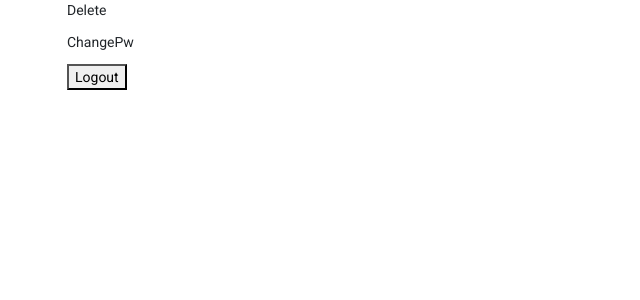
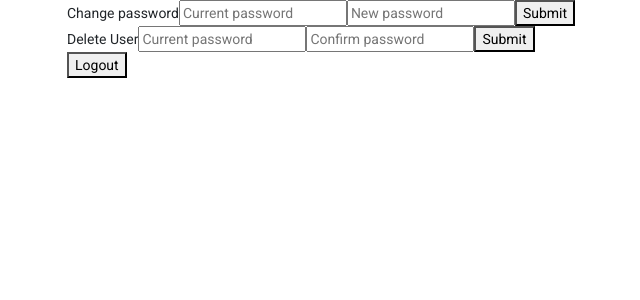
Before and after one commit to Gmiki91/storybuilder2-ng, an Angular app: page /profile in a window 1280 px wide. Shown: the top 300 px of the page, without its empty margins (15-655 px from the left). Built offline with nearby package versions, Linux system fonts and the light colour scheme; no server answers.

Commit message:
delete, changepw

```diff
--- a/src/app/profile/profile.component.html
+++ b/src/app/profile/profile.component.html
@@ -1,8 +1,18 @@
 <div class="container">
     <app-stats [isMe]="true"></app-stats>
             <div >
-                <p>Delete</p>
-                <p>ChangePw</p>
+                <div>
+                    <label>Change password</label>
+                    <input #currentPw placeholder="Current password" type="password">
+                    <input #newPw placeholder="New password" type="password">
+                    <button (click)="changePassword()">Submit</button>
+                </div>
+                <div>
+                    <label>Delete User</label>
+                    <input #currentPw1 placeholder="Current password" type="password">
+                    <input #currentPw2 placeholder="Confirm password" type="password">
+                    <button (click)="deleteUser()">Submit</button>
+                </div>
                 <button (click)="onLogout()">Logout</button>
             </div>
 
--- a/src/app/profile/profile.component.ts
+++ b/src/app/profile/profile.component.ts
@@ -1,26 +1,43 @@
-import { Component, OnInit } from '@angular/core';
-import { Router } from '@angular/router';
+import { Component, ElementRef, ViewChild } from '@angular/core';
+
 import { User } from '../shared/models/user';
 import { AuthenticationService } from '../shared/services/authentication.service';
+import { StoryService } from '../shared/services/story.service';
 
 @Component({
   selector: 'app-profile',
   templateUrl: './profile.component.html',
   styleUrls: ['./profile.component.css']
 })
-export class ProfileComponent implements OnInit {
+export class ProfileComponent {
+  @ViewChild('currentPw') currentPw!: ElementRef
+  @ViewChild('currentPw2') currentPw2!: ElementRef
+  @ViewChild('currentPw1') currentPw1!: ElementRef
+  @ViewChild('newPw') newPw!: ElementRef
   authorId!: string;
   user!: User;
 
-  constructor(
-    private authentication: AuthenticationService,
-    private router: Router) {}
+  constructor(private authentication: AuthenticationService, private storyService: StoryService) { }
 
-  ngOnInit(): void {
 
+  changePassword(): void {
+    this.authentication.changePassword(this.currentPw.nativeElement.value, this.newPw.nativeElement.value);
   }
 
+  deleteUser(): void {
+    if (this.currentPw1.nativeElement.value === this.currentPw2.nativeElement.value) {
+      this.authentication.deleteUser(this.currentPw1.nativeElement.value).subscribe({
+        next: result => {
+          if (result.status === 'success') {
+            this.authentication.logout();
+            this.storyService.deleteStories();
+          }
+        },
+        error: response => alert(response.error.message)
+      })
 
+    } else { alert("Passwords do not match!") }
+  }
   onLogout(): void {
     this.authentication.logout();
   }
--- a/src/app/shared/services/authentication.service.ts
+++ b/src/app/shared/services/authentication.service.ts
@@ -1,7 +1,7 @@
 import { HttpClient } from "@angular/common/http";
 import { Injectable } from "@angular/core";
 import { Router } from "@angular/router";
-import { map,Subject } from "rxjs";
+import { map, Subject } from "rxjs";
 import { environment } from 'src/environments/environment';
 import { User } from "../models/user";
 
@@ -11,34 +11,49 @@ import { User } from "../models/user";
 
 export class AuthenticationService {
     user = new Subject<User>();
-    constructor(private httpClient: HttpClient, private router: Router) {}
+    constructor(private httpClient: HttpClient, private router: Router) { }
 
     login(userInput: string, password: string): void {
-        this.httpClient.post<{ token: string, user:User}>(`${environment.url}/users/login`, { userInput, password })
+        this.httpClient.post<{ token: string, user: User }>(`${environment.url}/users/login`, { userInput, password })
             .subscribe(result => {
                 localStorage.setItem('access_token', result.token);
                 this.user.next(result.user)
                 this.router.navigate(['/']);
             })
     }
-    logout():void{
+    logout(): void {
         localStorage.removeItem('access_token');
-        this.user.next({}as User)
+        this.user.next({} as User)
         this.router.navigate(['/login']);
+    }
+
+    changePassword(currentPassword: string, newPassword: string): void {
+        this.httpClient.patch<{ message: string, token: string }>(`${environment.url}/users/updatePassword`, { currentPassword, newPassword })
+            .subscribe({
+                next: result => {
+                    localStorage.setItem('access_token', result.token);
+                    alert(result.message)
+                },
+                error: response =>{alert(response.error.message)}
+            })
+    }
+
+    deleteUser(deletePassword: string) {
+        return this.httpClient.patch<{ status: string, message: string }>(`${environment.url}/users/`, { deletePassword })
     }
 
     isLoggedIn(): boolean {
         const token = localStorage.getItem('access_token');
-        return (token !== null) ? true : false;
+        return token !== null;
     }
 
     getCurrentUser() {
         return this.user.asObservable();
     }
 
-    getUser(userId:string){
-        return this.httpClient.get<{result:string, user:User}>(`${environment.url}/users/user/${userId}`)
-        .pipe(map(result => result.user))
+    getUser(userId: string) {
+        return this.httpClient.get<{ result: string, user: User }>(`${environment.url}/users/user/${userId}`)
+            .pipe(map(result => result.user))
     }
 
     refreshLoggedInUser() {
--- a/src/app/shared/services/story.service.ts
+++ b/src/app/shared/services/story.service.ts
@@ -109,6 +109,9 @@ export class StoryService {
         this.http.put<{ status: string, story: Story }>(`${environment.url}/stories/one/${id}`, { description })
             .subscribe(result => this.story.next(result.story));
     }
+    deleteStories():void{
+        this.http.delete(`${environment.url}/stories/all/`).subscribe(() => { })
+    }
 
     rateLevel(storyId: string, rate: string): void {
         this.http.put<{ status: string, story: Story }>(`${environment.url}/stories/level`, { rate, storyId })
```
